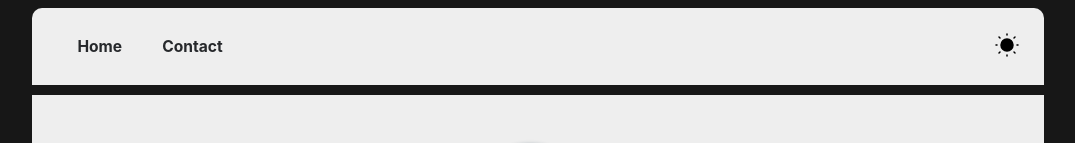
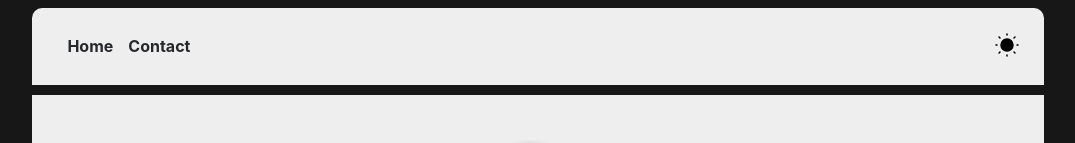
Before and after one commit to EnzoLy/portfolio-react, a React (Vite) app: page / in a window 1280 px wide. Shown: the top 143 px of the page, without its empty margins (102-1177 px from the left). Built offline with nearby package versions, Linux system fonts and the light colour scheme.

Commit message:
fix: fix margin of nav items in mobile version

```diff
--- a/src/components/navbar/styles.module.scss
+++ b/src/components/navbar/styles.module.scss
@@ -17,9 +17,11 @@ nav.navbar {
   color: var(--secondary-color);
   text-decoration: none;
   font-size: 1em;
+  margin: 0;
   margin-right: 5px;
   cursor: pointer;
-  margin: auto;
+  font-size: 1rem;
+  margin-left: 10px;
 }
 
 .navbar_item:hover {
@@ -39,23 +41,6 @@ nav.navbar {
   color: var(--secondary-color);
 }
 
-@media (min-width: 520px) {
-
-  a.navbar_brand {
-    font-size: 1.2em;
-    margin-left: 20px;
-  }
-}
-
-@media (min-width: 550px) {
-
-  .navbar_item {
-    font-size: 1.2em;
-    margin-left: 20px;
-    margin-right: 20px;
-  }
-}
-
 
 @media (min-width: 560px) {
   nav.navbar {
```
